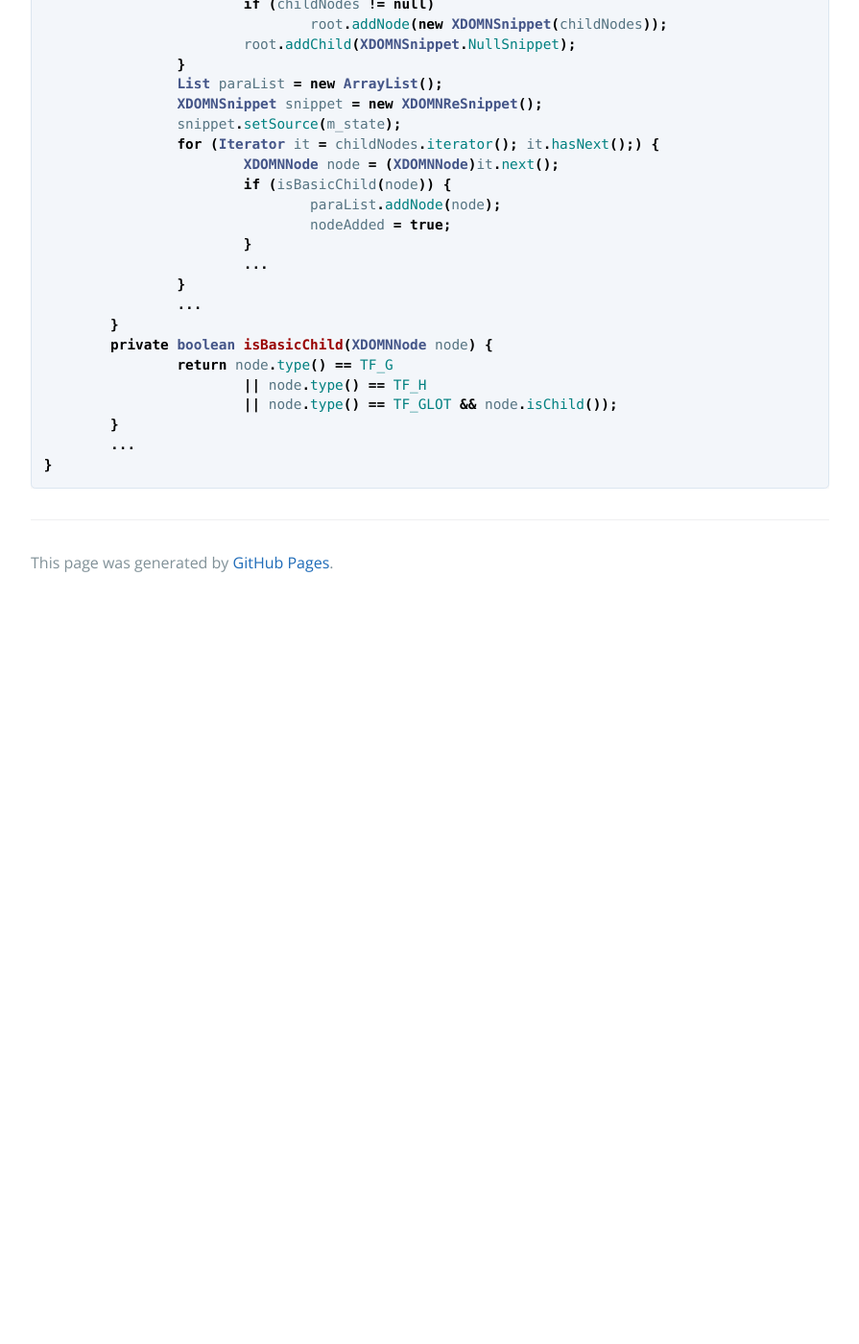
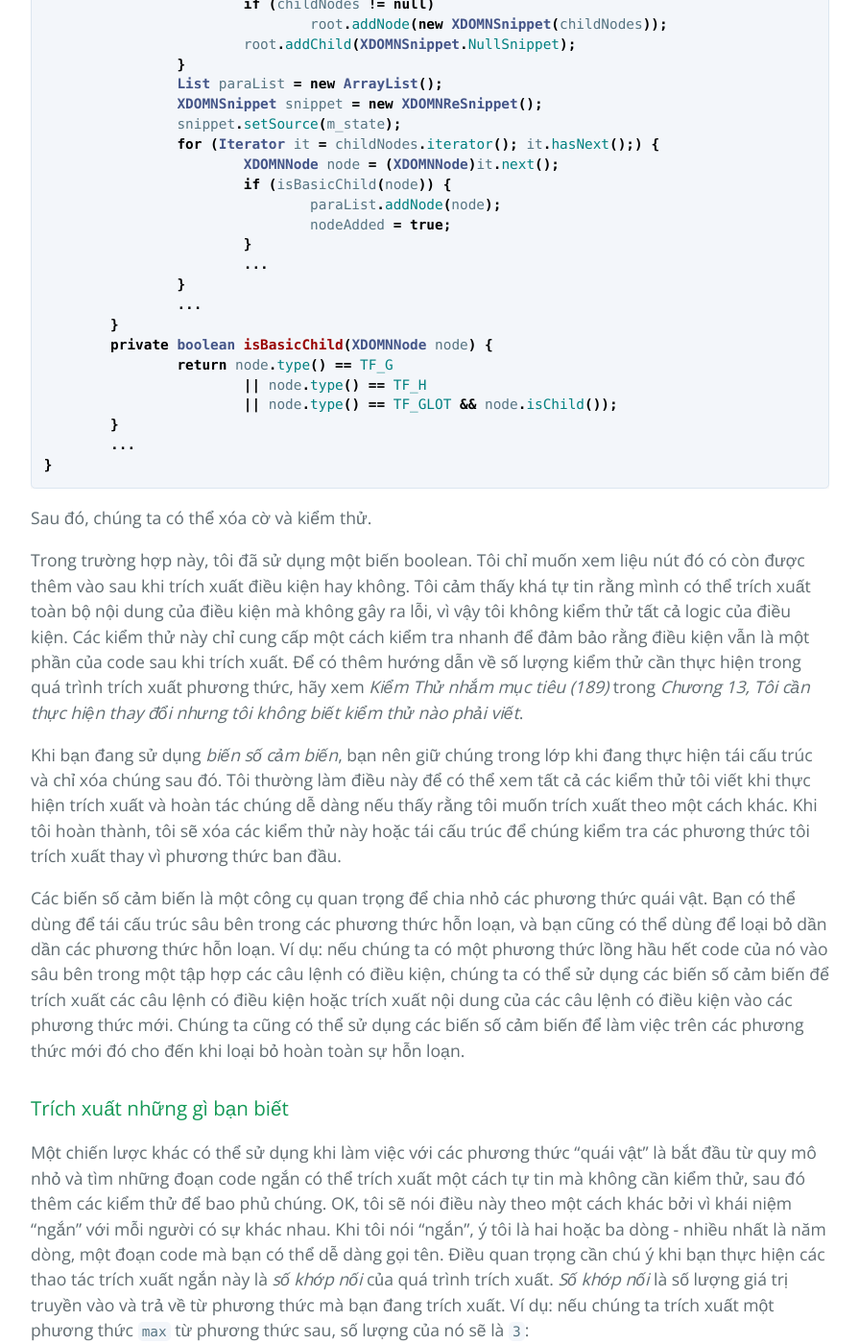
Before and after one commit to HaiBV/haibv.github.io, a Jekyll site: the page built from working-effectively-with-legacy-code/chapter-22-i-need-to-change-a-monster-method-and-i-cant-write-tests-for-it.md, in a window 1280 px wide and 1400 px high, scrolled down 11618 px. Shown: the whole window at 96% size, without its empty margins (192-1087 px from the left). Built offline with Jekyll 4.4.1, drawn with Linux system fonts in a browser that asks for light colours; our own code applies the rules of GitHub Pages for plain Markdown files; before the commit the page ends 12248 px from its top, so only the background shows below that; some of the changed text lies outside the part shown.

Commit message:
Book - Working Efectively with Legacy Code - P2 - C22

````diff
--- a/working-effectively-with-legacy-code/chapter-22-i-need-to-change-a-monster-method-and-i-cant-write-tests-for-it.md
+++ b/working-effectively-with-legacy-code/chapter-22-i-need-to-change-a-monster-method-and-i-cant-write-tests-for-it.md
@@ -266,7 +266,7 @@ Thành thật mà nói, bản cập nhật trông không khác lắm về cấu
 ![22.4](images/22/22-4.png)
 Hình 22.4 Logig trích xuất lớp `CommoditySelectionPanel`.
 
-Điều quan trọng cần nhớ khi sử dụng một công cụ tự động để trích xuất các phương thức là bạn có thể thực hiện nhiều công việc thô một cách an toàn và xử lý các chi tiết sau khi bạn thực hiện các thử nghiệm khác. Đừng quá lo lắng về các phương thức có vẻ như chúng không phù hợp với lớp. Thường thì họ chỉ ra nhu cầu trích xuất một lớp mới sau này. Xem _Chương 20 Lớp này quá lớn và tôi không muốn nó lớn hơn nữa_, để biết thêm ý tưởng về cách thực hiện điều này.
+Điều quan trọng cần nhớ khi sử dụng một công cụ tự động để trích xuất các phương thức là bạn có thể thực hiện nhiều công việc thô một cách an toàn và xử lý các chi tiết sau khi bạn thực hiện các kiểm thử khác. Đừng quá lo lắng về các phương thức có vẻ như chúng không phù hợp với lớp. Thường thì họ chỉ ra nhu cầu trích xuất một lớp mới sau này. Xem _Chương 20 Lớp này quá lớn và tôi không muốn nó lớn hơn nữa_, để biết thêm ý tưởng về cách thực hiện điều này.
 
 ## Thử thách tái cấu trúc thủ công
 
@@ -409,3 +409,35 @@ public class DOMBuilder
 	...
 }
 ```
+
+Sau đó, chúng ta có thể xóa cờ và kiểm thử.
+
+Trong trường hợp này, tôi đã sử dụng một biến boolean. Tôi chỉ muốn xem liệu nút đó có còn được thêm vào sau khi trích xuất điều kiện hay không. Tôi cảm thấy khá tự tin rằng mình có thể trích xuất toàn bộ nội dung của điều kiện mà không gây ra lỗi, vì vậy tôi không kiểm thử tất cả logic của điều kiện. Các kiểm thử này chỉ cung cấp một cách kiểm tra nhanh để đảm bảo rằng điều kiện vẫn là một phần của code sau khi trích xuất. Để có thêm hướng dẫn về số lượng kiểm thử cần thực hiện trong quá trình trích xuất phương thức, hãy xem _Kiểm Thử nhắm mục tiêu (189)_ trong _Chương 13, Tôi cần thực hiện thay đổi nhưng tôi không biết kiểm thử nào phải viết_.
+
+Khi bạn đang sử dụng _biến số cảm biến_, bạn nên giữ chúng trong lớp khi đang thực hiện tái cấu trúc và chỉ xóa chúng sau đó. Tôi thường làm điều này để có thể xem tất cả các kiểm thử tôi viết khi thực hiện trích xuất và hoàn tác chúng dễ dàng nếu thấy rằng tôi muốn trích xuất theo một cách khác. Khi tôi hoàn thành, tôi sẽ xóa các kiểm thử này hoặc tái cấu trúc để chúng kiểm tra các phương thức tôi trích xuất thay vì phương thức ban đầu.
+
+Các biến số cảm biến là một công cụ quan trọng để chia nhỏ các phương thức quái vật. Bạn có thể dùng để tái cấu trúc sâu bên trong các phương thức hỗn loạn, và bạn cũng có thể dùng để loại bỏ dần dần các phương thức hỗn loạn. Ví dụ: nếu chúng ta có một phương thức lồng hầu hết code của nó vào sâu bên trong một tập hợp các câu lệnh có điều kiện, chúng ta có thể sử dụng các biến số cảm biến để trích xuất các câu lệnh có điều kiện hoặc trích xuất nội dung của các câu lệnh có điều kiện vào các phương thức mới. Chúng ta cũng có thể sử dụng các biến số cảm biến để làm việc trên các phương thức mới đó cho đến khi loại bỏ hoàn toàn sự hỗn loạn.
+
+### Trích xuất những gì bạn biết
+
+Một chiến lược khác có thể sử dụng khi làm việc với các phương thức "quái vật" là bắt đầu từ quy mô nhỏ và tìm những đoạn code ngắn có thể trích xuất một cách tự tin mà không cần kiểm thử, sau đó thêm các kiểm thử để bao phủ chúng. OK, tôi sẽ nói điều này theo một cách khác bởi vì khái niệm "ngắn" với mỗi người có sự khác nhau. Khi tôi nói "ngắn", ý tôi là hai hoặc ba dòng - nhiều nhất là năm dòng, một đoạn code mà bạn có thể dễ dàng gọi tên. Điều quan trọng cần chú ý khi bạn thực hiện các thao tác trích xuất ngắn này là _số khớp nối_ của quá trình trích xuất. _Số khớp nối_ là số lượng giá trị truyền vào và trả về từ phương thức mà bạn đang trích xuất. Ví dụ: nếu chúng ta trích xuất một phương thức `max` từ phương thức sau, số lượng của nó sẽ là `3`:
+
+```cpp
+void process(int a, int b, int c) {
+	int maximum;
+	if (a > b)
+		maximum = a;
+	else
+		maximum = b;
+	...
+}
+```
+
+Đây là code sau khi trích xuất:
+
+```cpp
+void process(int a, int b, int c) {
+	int maximum = max(a,b);
+	...
+}
+```
````
